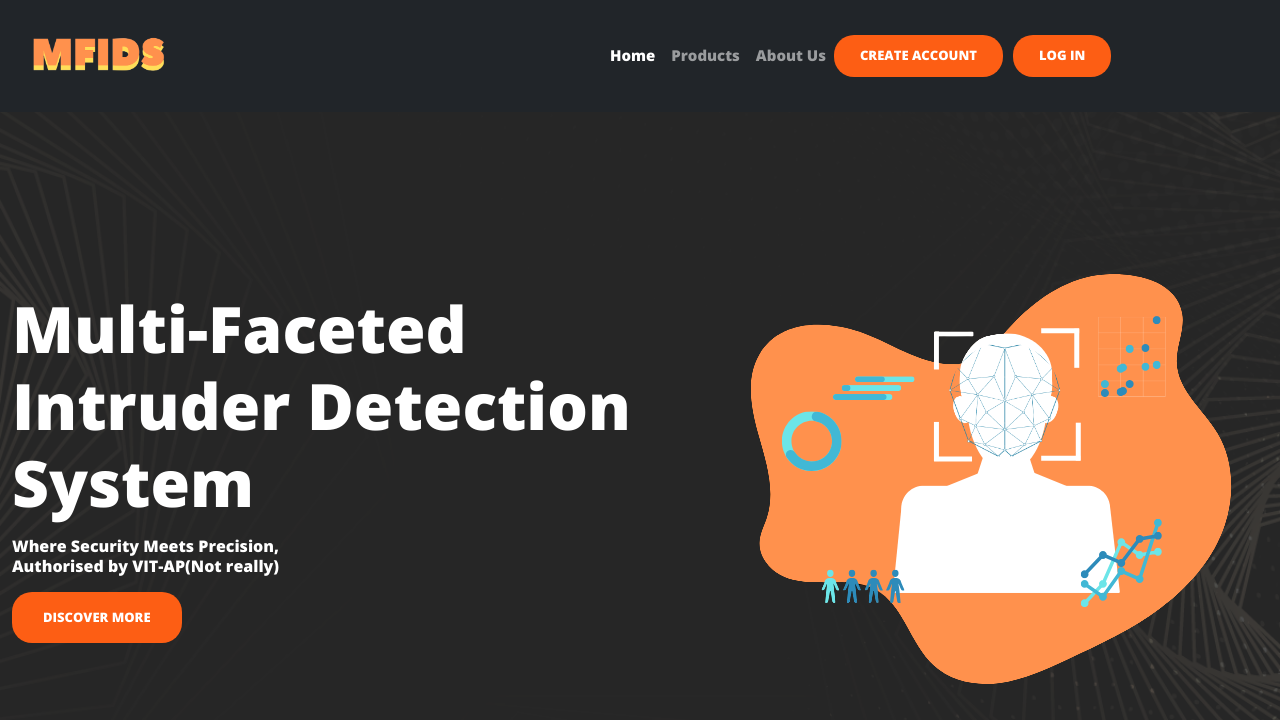
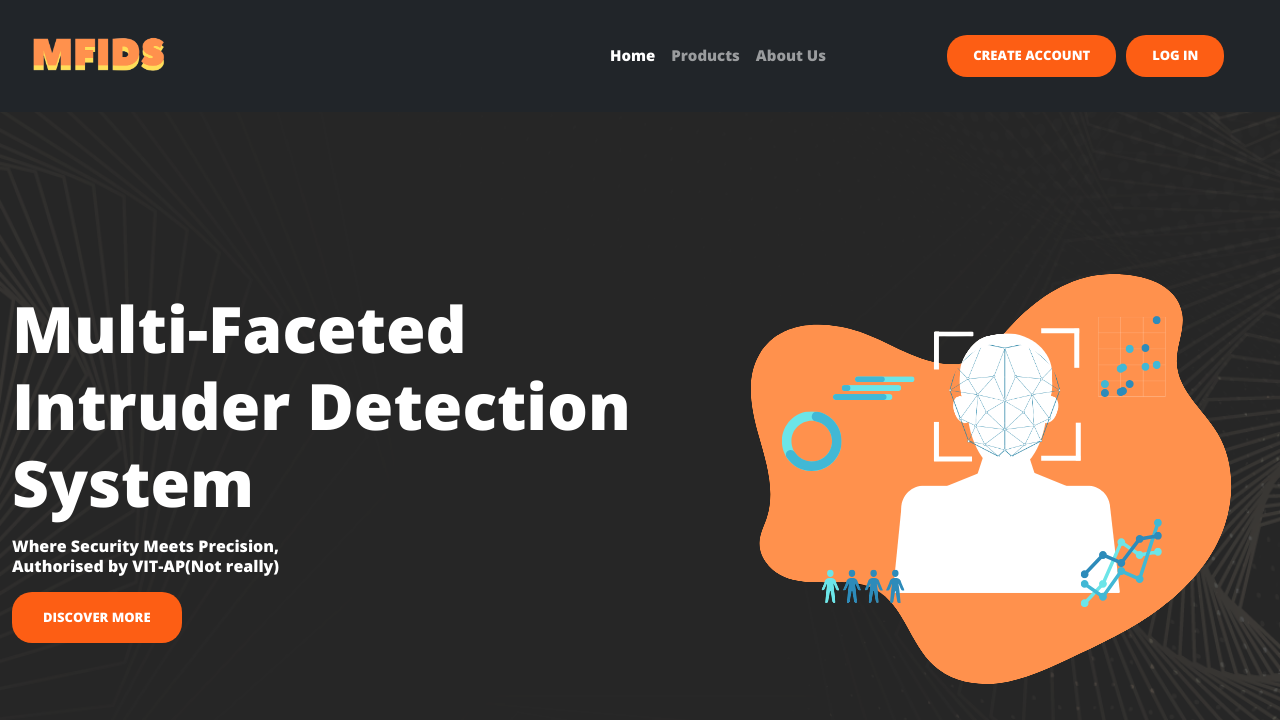
Before and after one commit to H3r-b/MFIDS, a Django app: page / in a window 1280 px wide. Shown: the top 720 px of the page. Run offline with Django 3.2, Linux system fonts and the light colour scheme.

Commit message:
shift buttons

```diff
--- a/authsysproject/users/templates/users/base.html
+++ b/authsysproject/users/templates/users/base.html
@@ -75,7 +75,7 @@
             >
             <a class="nav-link" href="{% url 'aboutus' %}">About Us</a>
           </div>
-          <form class="d-flex g-0">
+          <form class="d-flex g-0" id="authstyle">
             {% if user.is_authenticated %}
             <a
               href="{% url 'profile' %}"
```
